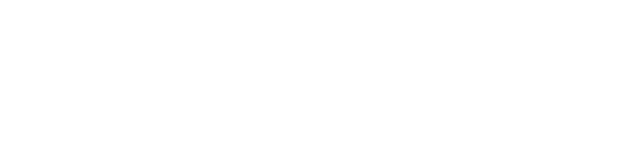
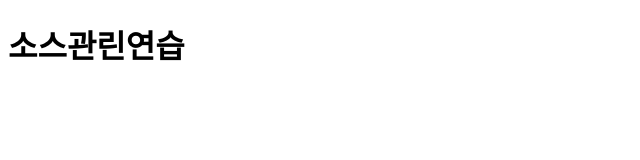
Before and after one commit to codus69/git_ex, a plain HTML site: page index.html in a window 1280 px wide. Shown: the whole page, without its empty margins (0-640 px from the left). Drawn offline with Linux system fonts and the light colour scheme.

Commit message:
Update index.html

```diff
--- a/index.html
+++ b/index.html
@@ -6,6 +6,6 @@
   <title>git 소스 관리 연습</title>
 </head>
 <body>
-
+  <h1>소스관린연습</h1>
 </body>
 </html>
```
